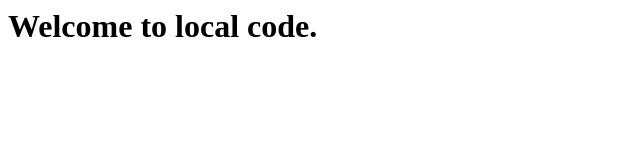
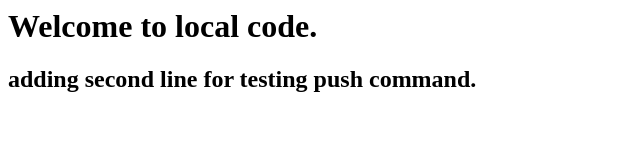
Before and after one commit to Gitanjalee2008/repo3, a plain HTML site: page index.html in a window 1280 px wide. Shown: the whole page, without its empty margins (0-640 px from the left). Drawn offline with Linux system fonts and the light colour scheme.

Commit message:
modify index file

```diff
--- a/index.html
+++ b/index.html
@@ -1 +1,2 @@
 <h1> Welcome to local code. </h1>
+<h2> adding second line for testing push command. </h2>
```
